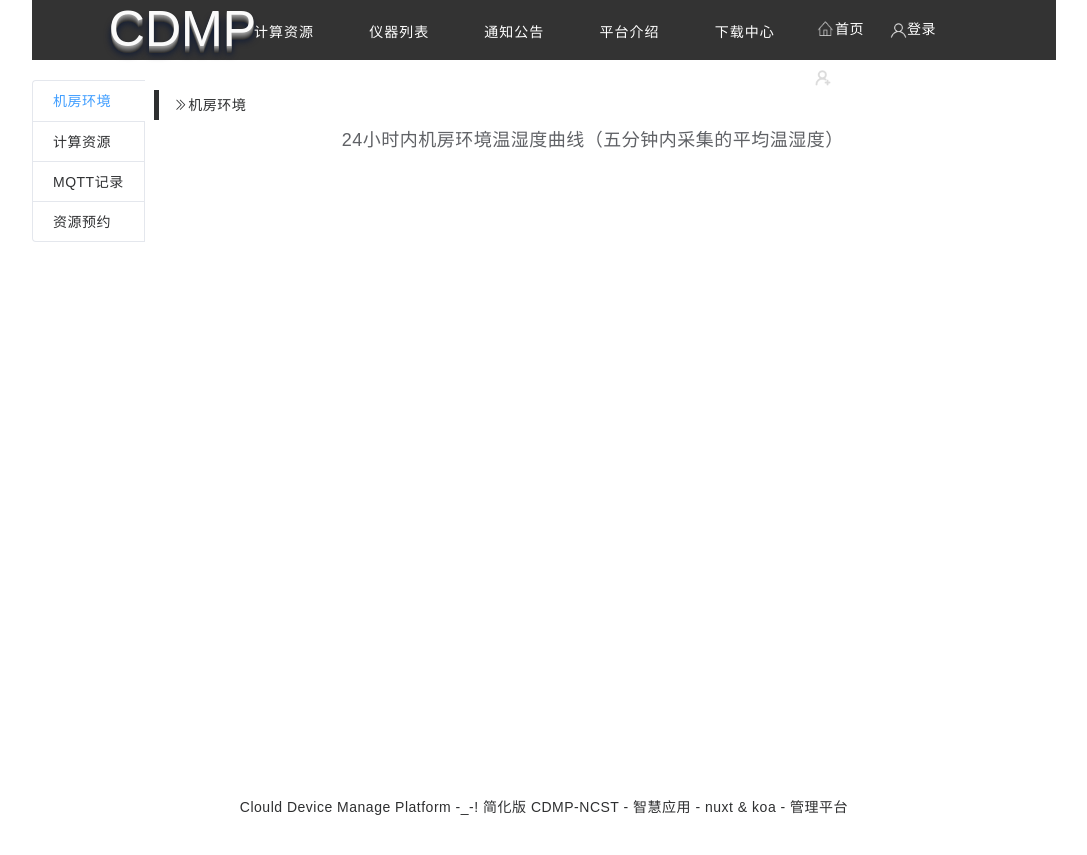
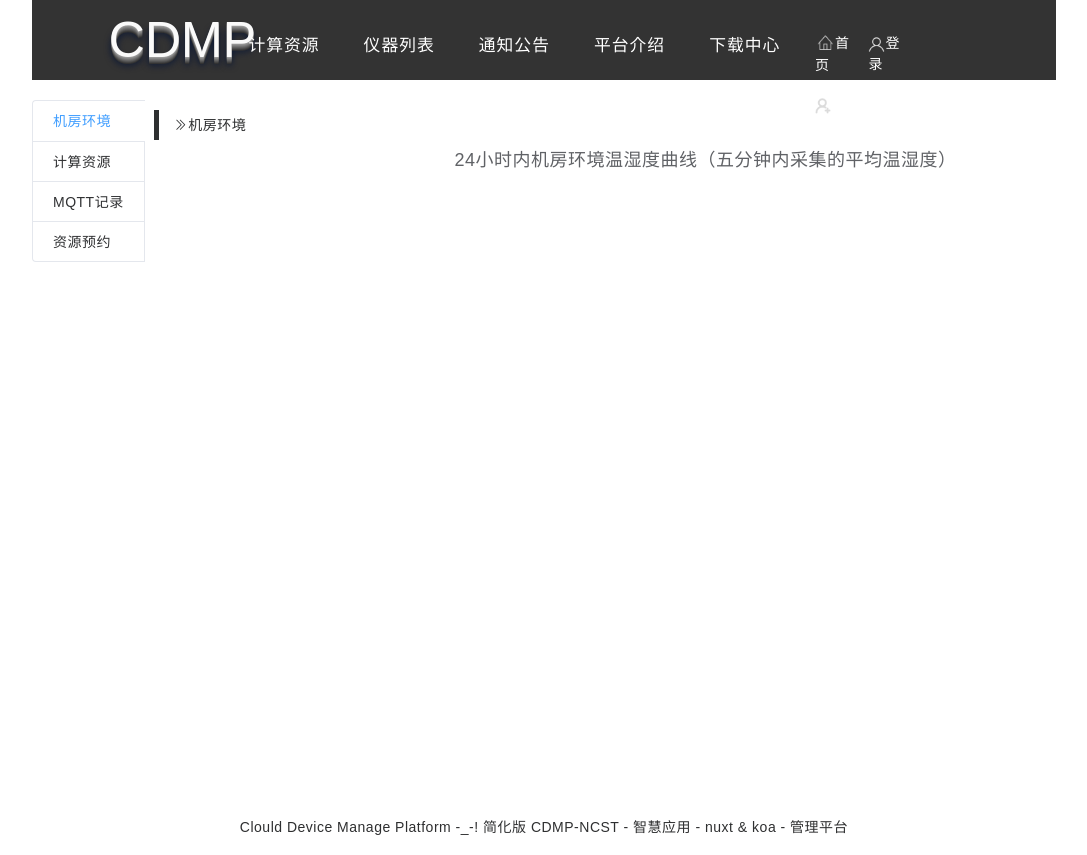
Before and after one commit to CodeTeamOfNcst/cdmp2.0, a Nuxt app: page /clcresources in a window 1280 px wide. Shown: the whole page, without its empty margins (96-1183 px from the left). Built offline with nearby package versions, Linux system fonts and the light colour scheme.

Commit message:
header修改

```diff
--- a/components/Header.vue
+++ b/components/Header.vue
@@ -25,7 +25,7 @@
     }
     .header-logo {
         width: 80%;
-        height: 60px;
+        height: 80px;
         margin-left:10%;
         background-color:#333;
         h1 {
@@ -44,14 +44,15 @@
 
     .el-row{
         width: 90%;
+        height:100%;
         .right{
             height:59px;;
             float:right;
             color:#fff;
             // background-color: #6b8db4;
             .little{
-                width:60px;
-                margin: 18px 0 0 15px;
+                width:25%;
+                margin: 32px 0 0 15px;
                 height:30px;
                 cursor:pointer;
                 color:#fff;
@@ -72,16 +73,17 @@
                 height:16px;
                 vertical-align: middle;
                }
-
             }
-
         }
      }
     .header-item{
         text-align: center;
+        height:100%;
+        margin-top:11px;
         .button {
         font-family: SimHei;
         text-align: center;
+        font-size:1.2em;
         }
     }
 </style>
--- a/pages/clcresources/index.vue
+++ b/pages/clcresources/index.vue
@@ -8,7 +8,7 @@
             <span class="bullCont"><i class="el-icon-d-arrow-right"></i>机房环境</span>
           </div>
           </el-col>
-          <el-col :span="16" :offset="5">
+          <el-col :span="15" :offset="8">
             <h2>24小时内机房环境温湿度曲线（五分钟内采集的平均温湿度）</h2>
           </el-col>
           </el-row>
--- /dev/null
+++ b/pages/getdata/index.vue
@@ -0,0 +1,67 @@
+<template>
+    <section class="container">
+        <div class="headerName">
+            <div class="leftSty"></div>
+            <span class="bullCont">规章制度</span>
+        </div>
+        <el-row class="headerline"></el-row>
+        <div class="contentList">
+            <el-row class="strip">
+                <el-col :span="24"><div class="grid-content bg-purple-dark"><a href="/rules/rulefive"> {{ result }}</a></div></el-col>
+            </el-row>
+        </div>
+        <el-row>
+            <el-col :span="24">
+                <div class="grid-content bg-purple-dark paging" >
+                    <el-pagination
+                            background
+                            layout="prev, pager, next"
+                            :total="1000" class="lalala">
+                    </el-pagination>
+                </div>
+            </el-col>
+        </el-row>
+    </section>
+</template>
+
+<style scoped>
+    a{
+        text-decoration: none;
+    }
+    .contentList{
+        width: 100%;
+        height: 650px;
+    }
+    .paging{
+        width: 40%;
+        margin-left: 30%;
+    }
+    .strip{
+        margin-left:30px;
+        width: 80%;
+        height: 35px;
+        /*border: 1px solid #2e2f30;*/
+    }
+    .grid-content{
+        float:left;
+        line-height: 35px;
+    }
+    .grid-content>a{
+        color:#3675a8;
+    }
+    .grid-content>a:hover{
+        color:black;
+    }
+
+</style>
+<script>
+import axios from 'axios'
+export default {
+  async asyncData({}) {
+      let  createResult  = await axios.get(`/api/initDataBase`)
+      return {
+          result: createResult.data.message
+      }
+  }
+}
+</script>
```
